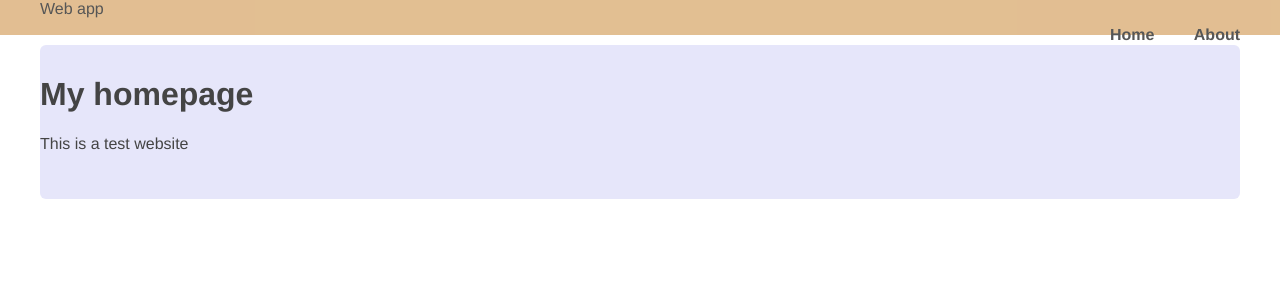
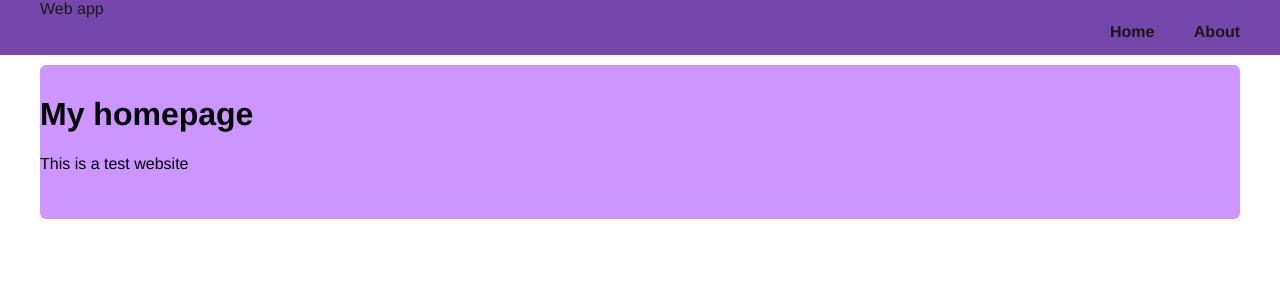
Before and after one commit to AgnesDemon/Python, a Flask app: page / in a window 1280 px wide. Shown: the top 300 px of the page. Run offline with Flask 3, Linux system fonts and the light colour scheme.

Commit message:
Saving modified data

```diff
--- a/packt_python/app_5/static/css/main.css
+++ b/packt_python/app_5/static/css/main.css
@@ -2,12 +2,12 @@ body {
     margin: 0;
     padding: 0;
     font-family: "Helvetica Neue", Arial, Helvetica, sans-serif;
-    color: #444;
+    color: #000000;
 }
 
 header {
-    background-color: #DFB887;
-    height: 35px;
+    background-color: #6734a1;
+    height: 55px;
     width: 100%;
     opacity: .9;
     margin-bottom: 10px;
@@ -33,7 +33,7 @@ header h1.logo:hover {
 
 div.home {
     padding: 10px 0 30px 0;
-    background-color: #E6E6FA;
+    background-color: #cc95ff;
     -webkit-border-radius: 6px;
         -moz-border-radius: 6px;
             border-radius: 6px;
@@ -41,7 +41,7 @@ div.home {
 
 div.about {
     padding: 10px 0 30px 0;
-    background-color: #E6E6FA;
+    background-color: #cc95ff;
     -webkit-border-radius: 6px;
         -moz-border-radius: 6px;
             border-radius: 6px;
@@ -65,7 +65,7 @@ h3 {
 
 .menu {
     float: right;
-    margin-top: 8px;
+    margin-top: 5px;
 }
 
 .menu li {
@@ -77,6 +77,6 @@ h3 {
 }
 
 .menu li a {
-    color: #444;
+    color: #000000;
     text-decoration: none;
 }
```
Also changed, not shown: packt_python/app_5/build_a_personal_website.py (+17 -0 lines).
